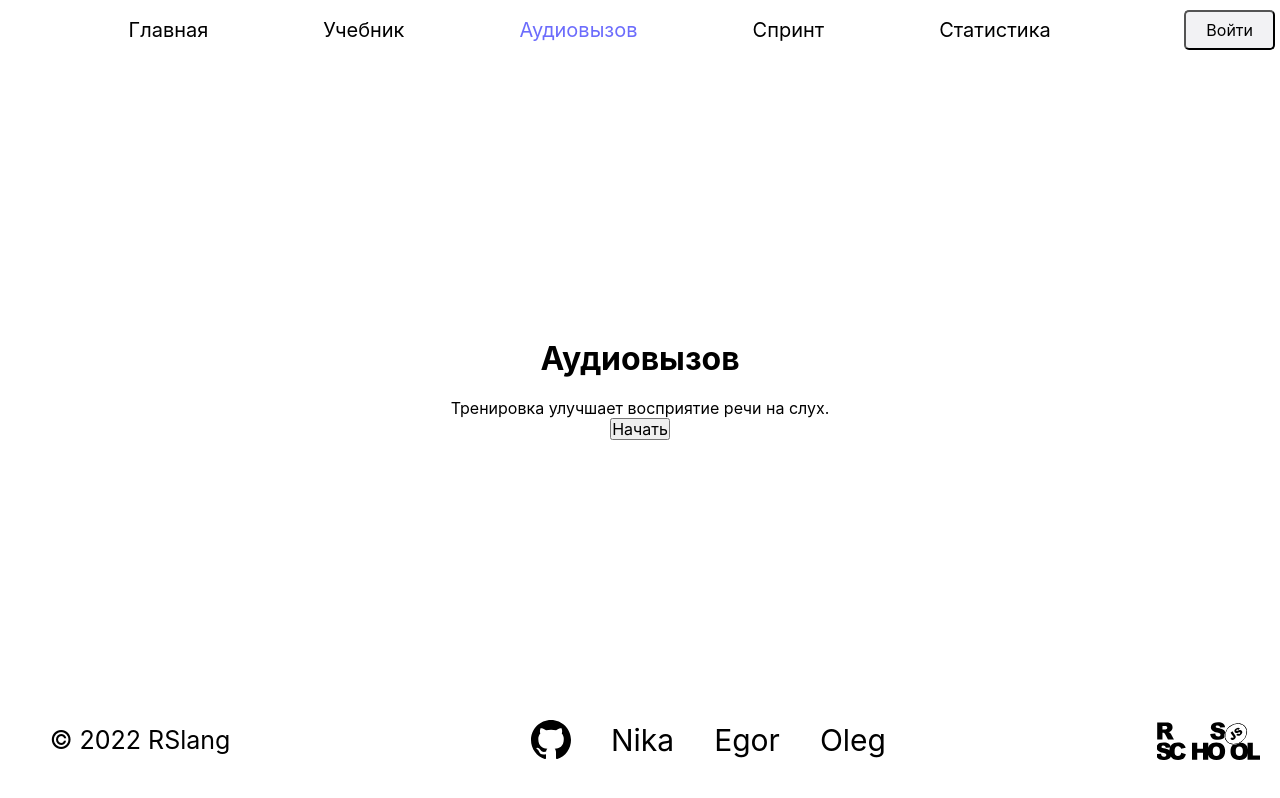
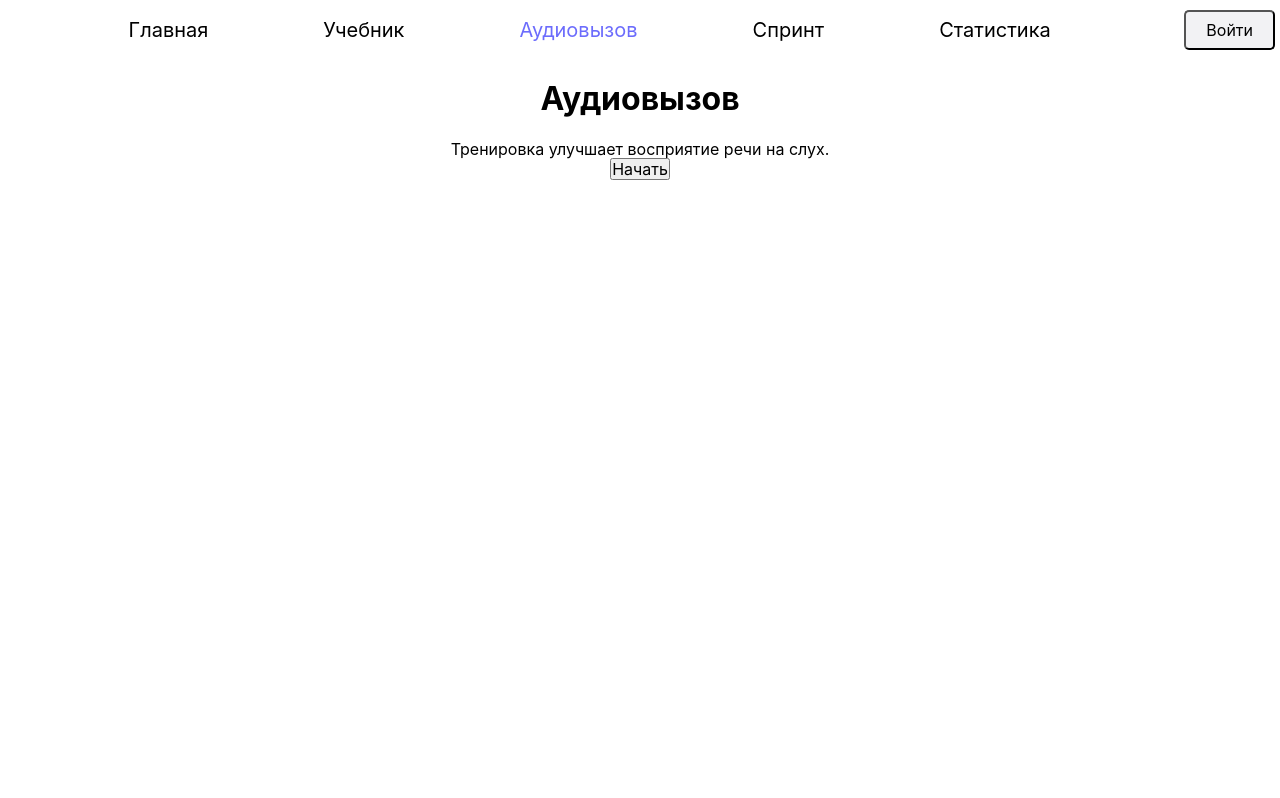
Before and after one commit to MaSkA6293/rslang, a React (Create React App) app: page /audioCall in a window 1280 px wide. Built offline with nearby package versions, Linux system fonts and the light colour scheme.

Commit message:
fix(audio-call): remove footer from page

```diff
--- a/src/pages/audioCallGame/components/Container/index.scss
+++ b/src/pages/audioCallGame/components/AudioCallGame/index.scss
@@ -1,7 +1,7 @@
-.game-container {
+.audio-call-game {
   display: flex;
   align-items: center;
   justify-content: center;
   flex-direction: column;
-  min-height: 80vh;
+  flex: 1;
 }
--- /dev/null
+++ b/src/pages/audioCallGame/components/AudioCallGame/index.tsx
@@ -0,0 +1,20 @@
+import { useState } from 'react';
+
+import StartScreen from '../StartScreen';
+import GameIteraion from '../GameIteration';
+
+import './index.scss';
+
+function AudioCallGame() {
+  const [isStarted, setIsStarted] = useState(false);
+
+  const handleStart = () => setIsStarted(true);
+
+  return (
+    <div className="audio-call-game">
+      {isStarted ? <GameIteraion /> : <StartScreen onStart={handleStart} />}
+    </div>
+  );
+}
+
+export default AudioCallGame;
--- a/src/pages/audioCallGame/components/Container/index.tsx
+++ /dev/null
@@ -1,12 +0,0 @@
-import React from 'react';
-import './index.scss';
-
-interface ContainerProps {
-  children: React.ReactNode;
-}
-
-function Container({ children }: ContainerProps) {
-  return <div className="game-container">{children}</div>;
-}
-
-export default Container;
--- a/src/pages/audioCallGame/components/StartScreen/index.tsx
+++ b/src/pages/audioCallGame/components/StartScreen/index.tsx
@@ -11,7 +11,9 @@ function StartScreen({ onStart }: StartScreenProps) {
       <p className="game__description">
         Тренировка улучшает восприятие речи на слух.
       </p>
-      <button onClick={onStart} className="game__btn">Начать</button>
+      <button onClick={onStart} className="game__btn">
+        Начать
+      </button>
     </>
   );
 }
--- a/src/pages/audioCallGame/index.tsx
+++ b/src/pages/audioCallGame/index.tsx
@@ -1,23 +1,14 @@
-import { useState } from 'react';
 import Header from '../../components/Header/Header';
-import Footer from '../../components/Footer/Footer';
-import Container from './components/container';
-import StartScreen from './components/startScreen';
-import GameIteraion from './components/gameIteration';
+
+import AudioCallGame from './components/AudioCallGame/index';
 
 import './index.scss';
 
 function AudioCallGamePage() {
-  const [isStarted, setIsStarted] = useState(false);
-
-  const handleStart = () => setIsStarted(true);
   return (
     <>
       <Header />
-      <Container>
-        {isStarted ? <GameIteraion /> : <StartScreen onStart={handleStart} />}
-      </Container>
-      <Footer />
+      <AudioCallGame />
     </>
   );
 }
```
